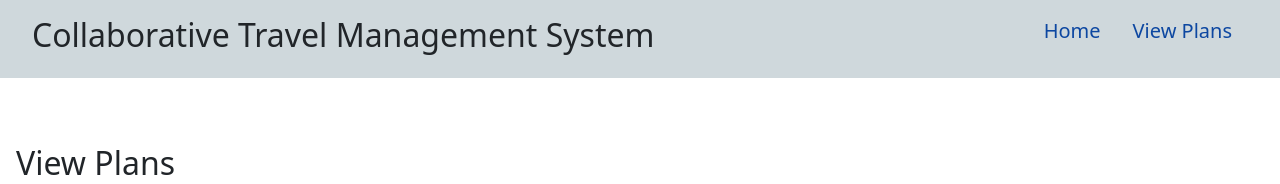
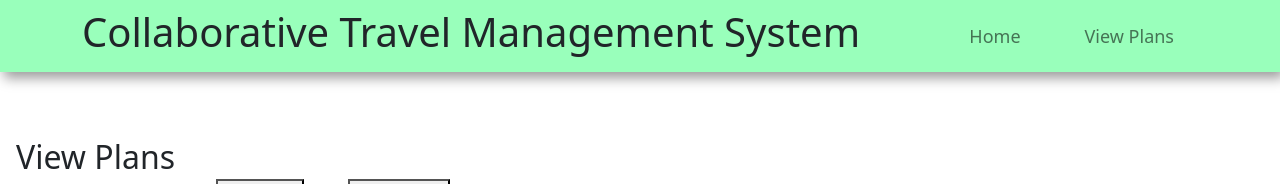
Before and after one commit to RushikeshBhagat/Collaborative-travel-management-system, a Flask app: page /viewPlan in a window 1280 px wide. Shown: the top 184 px of the page. Run offline with Flask 2, Linux system fonts and the light colour scheme; data that the repository does not hold is empty.

Commit message:
New styling

```diff
--- a/static/styles.css
+++ b/static/styles.css
@@ -109,3 +109,56 @@
   top: 25px;
   left: 90px;
 }
+
+.scrollPlan {
+  position: relative;
+  top: 90px;
+  left: 770px;
+}
+
+.createBtn {
+  position: relative;
+  top: 25px;
+}
+
+.citylbl {
+  position: relative;
+  top: -54px;
+  left: 250px;
+}
+
+.prof {
+  position: relative;
+  top: -25px;
+}
+
+.srch_radio {
+  position: relative;
+  top: -50px;
+}
+.srch_head {
+  position: relative;
+  top: -15px;
+}
+
+.plan-div {
+  position: relative;
+  top: -35px;
+}
+
+#neubar {
+  background: #99ffbb;
+  box-shadow: 4px 6px 12px rgba(0, 0, 0, 0.4);
+}
+
+#neubar .nav-item {
+  margin: auto 4px;
+}
+#neubar a {
+  padding-left: 12px;
+  padding-right: 12px;
+}
+
+a.navbar-brand {
+  color: #454545;
+}
--- a/templates/viewPlan.html
+++ b/templates/viewPlan.html
@@ -14,16 +14,23 @@
     />
   </head>
   <body>
-    <nav>
-      <h2>Collaborative Travel Management System</h2>
-      <ul>
-        <li><a class="navbar-brand" href="{{url_for('index')}}">Home</a></li>
-        <li>
-          <a class="navbar-brand" href="{{url_for('viewPlan')}}">View Plans</a>
-        </li>
-      </ul>
+    <nav class="navbar navbar-expand-sm navbar-light" id="neubar">
+      <div class="container">
+        <div class="collapse navbar-collapse" id="navbarNavDropdown">
+          <h1>Collaborative Travel Management System</h1>
+          <ul class="navbar-nav ms-auto">
+            <li class="nav-item">
+              <a class="nav-link mx-2" href="{{url_for('index')}}">Home</a>
+            </li>
+            <li class="nav-item">
+              <a class="nav-link mx-2" href="{{url_for('viewPlan')}}"
+                >View Plans</a
+              >
+            </li>
+          </ul>
+        </div>
+      </div>
     </nav>
-
   <div class="output p-3">
     <h2>View Plans</h2>
 
```
Also changed, not shown: templates/createPlan.html (+16 -8 lines), templates/index.html (+34 -14 lines).
